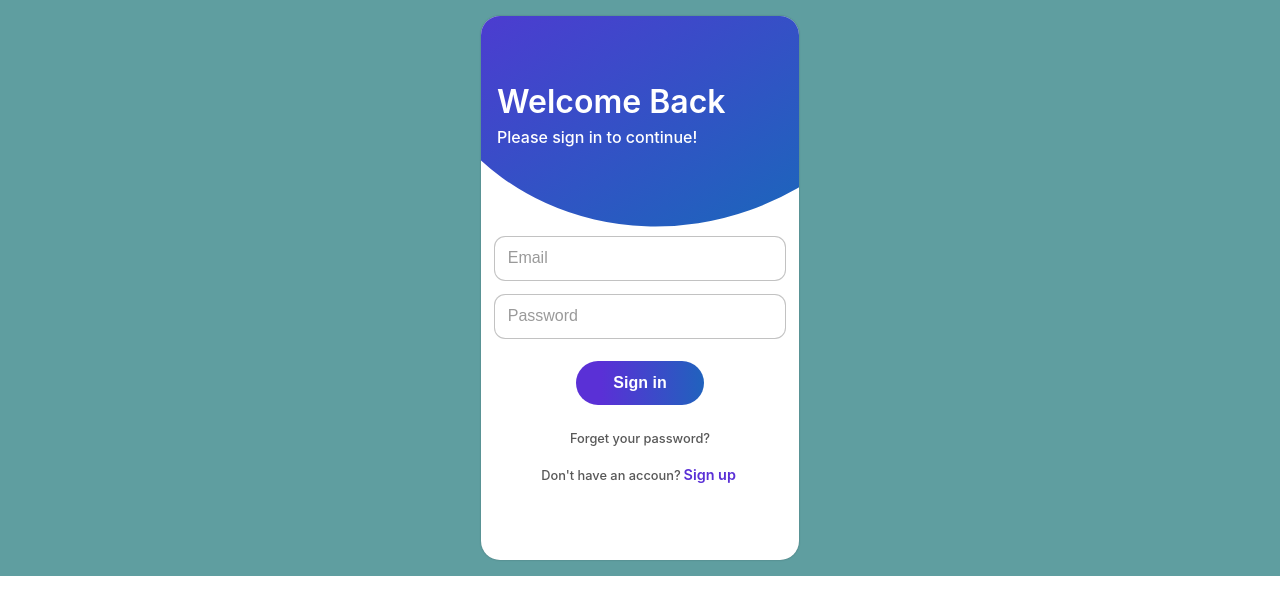
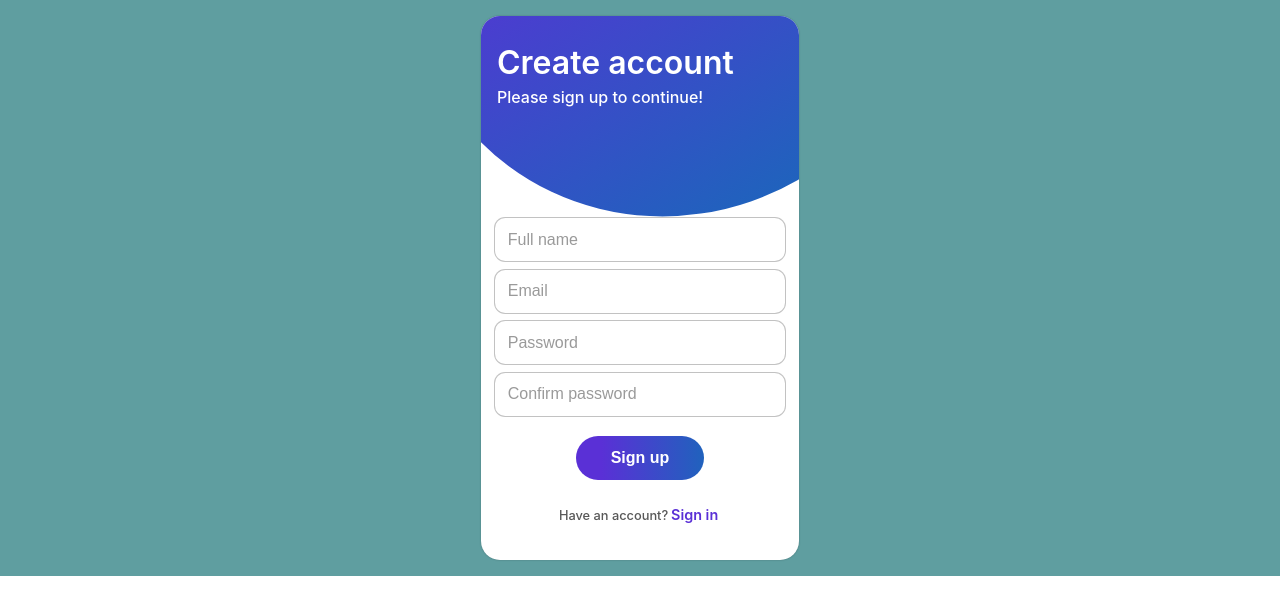
Before and after one commit to StephanoAH/sign-react, a React (Create React App) app: page / in a window 1280 px wide. Both pictures are taken after a click on the link "Sign up". Shown: the top 614 px of the page. Built offline with nearby package versions, Linux system fonts and the light colour scheme.

Commit message:
Sign components is ready

```diff
--- a/src/components/Account/Account.js
+++ b/src/components/Account/Account.js
@@ -1,22 +1,93 @@
-import React from "react";
+import React, { useState } from "react";
+import { motion } from "framer-motion";
+import { AccountContext } from "./AccountContext";
+
 import style from "./account.module.css";
+import Signin from "../SignIn/SignIn";
+import Signup from "../SignUp/SignUp";
 
-import Signin from "../SignIn/SignIn";
+const BackDropVariants = {
+  expanded: {
+    width: "233%",
+    height: "68em",
+    borderRadius: "20%",
+    transform: "rotate(60deg)",
+  },
+  collapsed: {
+    width: "160%",
+    height: "33em",
+    borderRadius: "50%",
+    transform: "rotate(60deg)",
+  },
+};
+
+const expandingTransition = {
+  type: "spring",
+  duration: 2.3,
+  stiffnes: 30,
+};
 
 function Account() {
+  const [isExpanded, setExpanded] = useState(false);
+  const [isActive, setActive] = useState("signin");
+
+  const playExpandingAnimation = () => {
+    setExpanded(true);
+    setTimeout(() => {
+      setExpanded(false);
+    }, expandingTransition.duration * 1000 - 1600);
+  };
+
+  const switchToSignup = () => {
+    playExpandingAnimation();
+    setTimeout(() => {
+      setActive("signup");
+    });
+  };
+
+  const switchToSignin = () => {
+    playExpandingAnimation();
+    setTimeout(() => {
+      setActive("signin");
+    });
+  };
+
+  const contextValue = { switchToSignup, switchToSignin };
+
   return (
-    <div className={style.Container}>
-      <div className={style.TopContainer}>
-        <div className={style.BackDrop} />
-        <div className={style.HeaderContainer}>
-          <h2 className={style.HeaderText}>Welcome Back</h2>
-          <h3 className={style.SubheaderText}>Please sign in to continue!</h3>
+    <AccountContext.Provider value={contextValue}>
+      <div className={style.Container}>
+        <div className={style.TopContainer}>
+          <motion.div
+            className={style.BackDrop}
+            initial={false}
+            variants={BackDropVariants}
+            animate={isExpanded ? "expanded" : "collapsed"}
+            transition={playExpandingAnimation}
+          />
+          {isActive === "signin" && (
+            <div className={style.HeaderContainer}>
+              <h2 className={style.HeaderText}>Welcome Back</h2>
+              <h3 className={style.SubheaderText}>
+                Please sign in to continue!
+              </h3>
+            </div>
+          )}
+          {isActive === "signup" && (
+            <div className={style.HeaderContainer}>
+              <h2 className={style.HeaderText}>Create account</h2>
+              <h3 className={style.SubheaderText}>
+                Please sign up to continue!
+              </h3>
+            </div>
+          )}
+        </div>
+        <div className={style.InnerContainer}>
+          {isActive === "signin" && <Signin />}
+          {isActive === "signup" && <Signup />}
         </div>
       </div>
-      <div className={style.InnerContainer}>
-        <Signin />
-      </div>
-    </div>
+    </AccountContext.Provider>
   );
 }
 
--- /dev/null
+++ b/src/components/Account/AccountContext.js
@@ -0,0 +1,3 @@
+import { createContext } from "react";
+
+export const AccountContext = createContext();
--- a/src/components/Account/account.module.css
+++ b/src/components/Account/account.module.css
@@ -21,7 +21,7 @@
 
 .BackDrop {
   width: 160%;
-  min-height: 34em;
+  min-height: 30em;
   display: flex;
   flex-direction: column;
   position: absolute;
--- a/src/components/SignIn/SignIn.js
+++ b/src/components/SignIn/SignIn.js
@@ -1,7 +1,9 @@
-import React from "react";
+import React, { useContext } from "react";
 import styles from "./SignIn.module.css";
+import { AccountContext } from "../Account/AccountContext";
 
-function SignIn() {
+function Signin() {
+  const { switchToSignup } = useContext(AccountContext);
   return (
     <div className={styles.Container}>
       <form className={styles.FormContainer}>
@@ -17,8 +19,8 @@ function SignIn() {
         Forget your password?
       </a>
       <p className={styles.OffLink}>
-        Don't have an accoun?
-        <a className={styles.HighlightLink} href="#">
+        Don't have an account?
+        <a className={styles.HighlightLink} onClick={switchToSignup}>
           Sign up
         </a>
       </p>
@@ -26,4 +28,4 @@ function SignIn() {
   );
 }
 
-export default SignIn;
+export default Signin;
--- a/src/components/SignIn/SignIn.module.css
+++ b/src/components/SignIn/SignIn.module.css
@@ -17,7 +17,6 @@
   margin: 0.4em 0.8em;
   border: 1px solid rgba(154, 154, 154, 0.6);
   border-radius: 0.7em;
-  /* border-bottom: 1.4px solid rgba(200, 200, 200, 0.4); */
   outline: none;
   font-size: 1rem;
   transition: all 200ms ease-in-out;
@@ -26,10 +25,6 @@
 .Input::placeholder {
   color: rgba(154, 154, 154, 1);
 }
-
-/* .Input:not(:last-of-type) {
-  border-bottom: 1.5px solid rgba(200, 200, 200, 0.4);
-} */
 
 .Input:focus {
   outline: none;
--- a/src/components/SignUp/SignUp.js
+++ b/src/components/SignUp/SignUp.js
@@ -0,0 +1,35 @@
+import React, { useContext } from "react";
+import styles from "./SignUp.module.css";
+
+import { AccountContext } from "../Account/AccountContext";
+
+function Signup() {
+  const { switchToSignin } = useContext(AccountContext);
+  return (
+    <div className={styles.Container}>
+      <form className={styles.FormContainer}>
+        <input className={styles.Input} type="text" placeholder="Full name" />
+        <input className={styles.Input} type="email" placeholder="Email" />
+        <input
+          className={styles.Input}
+          type="password"
+          placeholder="Password"
+        />
+        <input
+          className={styles.Input}
+          type="password"
+          placeholder="Confirm password"
+        />
+        <button className={styles.SubmitBtn}>Sign up</button>
+      </form>
+      <p className={styles.OffLink}>
+        Have an account?
+        <a className={styles.HighlightLink} href="#" onClick={switchToSignin}>
+          Sign in
+        </a>
+      </p>
+    </div>
+  );
+}
+
+export default Signup;
--- a/src/components/SignUp/SignUp.module.css
+++ b/src/components/SignUp/SignUp.module.css
@@ -0,0 +1,72 @@
+.Container {
+  width: 100%;
+  display: flex;
+  flex-direction: column;
+  align-items: center;
+  margin-top: 4em;
+}
+
+.FormContainer {
+  width: 100%;
+  display: flex;
+  flex-direction: column;
+}
+
+.Input {
+  min-height: 2.7em;
+  padding: 0 0.8em;
+  margin: 0.2em 0.8em;
+  border: 1px solid rgba(154, 154, 154, 0.6);
+  border-radius: 0.7em;
+  outline: none;
+  font-size: 1rem;
+  transition: all 200ms ease-in-out;
+}
+
+.Input::placeholder {
+  color: rgba(154, 154, 154, 1);
+}
+
+.Input:focus {
+  outline: none;
+  border-bottom: 2px solid rgb(90, 48, 214);
+}
+
+.SubmitBtn {
+  width: 8em;
+  padding: 0.8em;
+  margin: 1em auto;
+  border: none;
+  border-radius: 100px;
+  font-size: 1rem;
+  font-weight: 600;
+  color: #fff;
+  cursor: pointer;
+  transition: all 240ms ease-in-out;
+  background: rgb(90, 48, 214);
+  background: linear-gradient(
+    90deg,
+    rgba(90, 48, 214, 1) 20%,
+    rgba(32, 98, 189, 1) 100%
+  );
+}
+
+.SubmitBtn:hover {
+  filter: brightness(1.03);
+}
+
+.OffLink {
+  margin: 0.8em 0;
+  font-size: 0.8rem;
+  font-weight: 500;
+  text-decoration: none;
+  color: #585858;
+}
+
+.HighlightLink {
+  margin: 0 0.2em;
+  font-size: 0.9rem;
+  font-weight: 600;
+  text-decoration: none;
+  color: rgb(90, 48, 214);
+}
```
